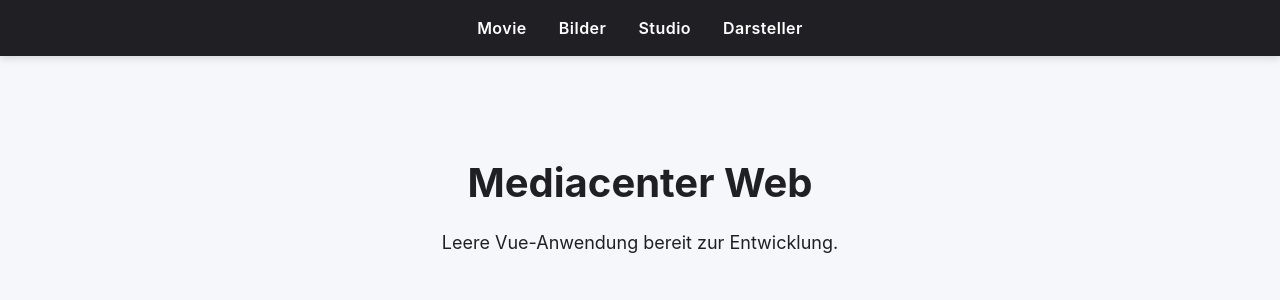
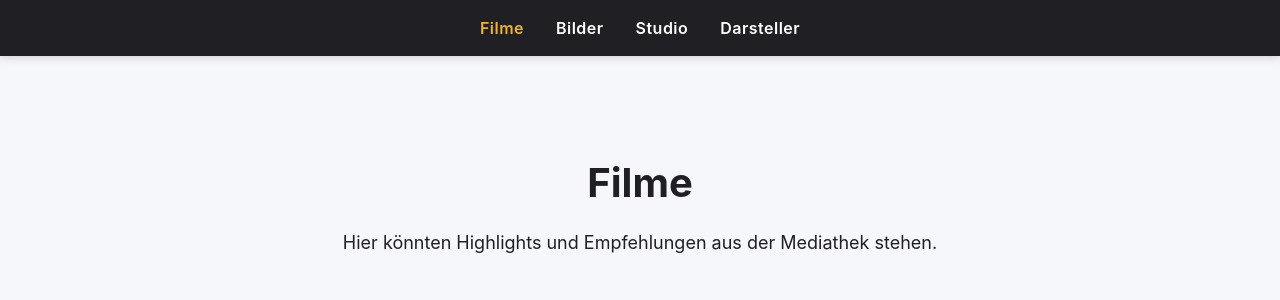
Before and after one commit to Amnoises/mediacenter-web, a Vue app: page /movies in a window 1280 px wide. Shown: the top 300 px of the page. Built offline with nearby package versions, Linux system fonts and the light colour scheme.

Commit message:
Add simple router with navigation component

```diff
--- a/src/App.vue
+++ b/src/App.vue
@@ -1,19 +1,15 @@
+<script setup lang="ts">
+import { RouterView } from './router'
+
+import TopNavigation from './components/TopNavigation.vue'
+</script>
+
 <template>
   <div class="app">
-    <nav class="top-nav">
-      <ul>
-        <li><a href="#movies">Movie</a></li>
-        <li><a href="#bilder">Bilder</a></li>
-        <li><a href="#studio">Studio</a></li>
-        <li><a href="#darsteller">Darsteller</a></li>
-      </ul>
-    </nav>
+    <TopNavigation />
 
     <main class="content">
-      <section>
-        <h1 id="movies">Mediacenter Web</h1>
-        <p>Leere Vue-Anwendung bereit zur Entwicklung.</p>
-      </section>
+      <RouterView />
     </main>
   </div>
 </template>
@@ -26,52 +22,7 @@
   color: #1f1f24;
 }
 
-.top-nav {
-  position: sticky;
-  top: 0;
-  z-index: 10;
-  background: #1f1f24;
-  color: #ffffff;
-  box-shadow: 0 2px 8px rgba(0, 0, 0, 0.15);
-}
-
-.top-nav ul {
-  display: flex;
-  align-items: center;
-  justify-content: center;
-  gap: 2rem;
-  margin: 0;
-  padding: 1rem 2rem;
-  list-style: none;
-}
-
-.top-nav a {
-  color: inherit;
-  text-decoration: none;
-  font-weight: 600;
-  letter-spacing: 0.03em;
-  transition: color 0.2s ease;
-}
-
-.top-nav a:hover,
-.top-nav a:focus-visible {
-  color: #f0b429;
-}
-
 .content {
-  display: grid;
-  place-items: center;
-  padding: 4rem 1.5rem;
-  text-align: center;
-}
-
-h1 {
-  font-size: 2.5rem;
-  margin-bottom: 1rem;
-}
-
-p {
-  font-size: 1.125rem;
-  margin: 0;
+  min-height: calc(100vh - 72px);
 }
 </style>
--- /dev/null
+++ b/src/components/TopNavigation.vue
@@ -0,0 +1,48 @@
+<template>
+  <nav class="top-nav">
+    <ul>
+      <li><RouterLink to="/movies">Filme</RouterLink></li>
+      <li><RouterLink to="/bilder">Bilder</RouterLink></li>
+      <li><RouterLink to="/studio">Studio</RouterLink></li>
+      <li><RouterLink to="/darsteller">Darsteller</RouterLink></li>
+    </ul>
+  </nav>
+</template>
+
+<style scoped>
+.top-nav {
+  position: sticky;
+  top: 0;
+  z-index: 10;
+  background: #1f1f24;
+  color: #ffffff;
+  box-shadow: 0 2px 8px rgba(0, 0, 0, 0.15);
+}
+
+.top-nav ul {
+  display: flex;
+  align-items: center;
+  justify-content: center;
+  gap: 2rem;
+  margin: 0;
+  padding: 1rem 2rem;
+  list-style: none;
+}
+
+.top-nav a {
+  color: inherit;
+  text-decoration: none;
+  font-weight: 600;
+  letter-spacing: 0.03em;
+  transition: color 0.2s ease;
+}
+
+.top-nav a.router-link-active {
+  color: #f0b429;
+}
+
+.top-nav a:hover,
+.top-nav a:focus-visible {
+  color: #f0b429;
+}
+</style>
--- a/src/main.ts
+++ b/src/main.ts
@@ -1,5 +1,6 @@
 import { createApp } from 'vue'
 import App from './App.vue'
+import router from './router'
 import './assets/main.css'
 
-createApp(App).mount('#app')
+createApp(App).use(router).mount('#app')
--- /dev/null
+++ b/src/router/index.ts
@@ -0,0 +1,254 @@
+import type { App, Component, ComputedRef } from 'vue'
+import { computed, defineComponent, h, inject, ref, shallowRef } from 'vue'
+
+type NavigationType = 'push' | 'replace' | 'pop'
+
+type AsyncComponent = () => Promise<{ default?: Component } | Component>
+
+type RouteRecord = {
+  path: string
+  name?: string
+  component?: Component | AsyncComponent
+  redirect?: string
+}
+
+type HistoryListener = (path: string, type: NavigationType) => void
+
+type History = {
+  location: () => string
+  push: (path: string) => void
+  replace: (path: string) => void
+  listen: (listener: HistoryListener) => void
+}
+
+const ROUTER_KEY = Symbol('router')
+
+function normalizePath(path: string) {
+  if (!path.startsWith('/')) {
+    return `/${path}`
+  }
+
+  return path
+}
+
+function createWebHistory(): History {
+  const listeners = new Set<HistoryListener>()
+
+  const getLocation = () => normalizePath(window.location.pathname || '/')
+
+  const notify = (type: NavigationType) => {
+    const path = getLocation()
+    listeners.forEach((listener) => listener(path, type))
+  }
+
+  window.addEventListener('popstate', () => notify('pop'))
+
+  return {
+    location: getLocation,
+    push(path) {
+      const normalized = normalizePath(path)
+      if (normalized === getLocation()) {
+        return
+      }
+
+      window.history.pushState({}, '', normalized)
+      notify('push')
+    },
+    replace(path) {
+      const normalized = normalizePath(path)
+      window.history.replaceState({}, '', normalized)
+      notify('replace')
+    },
+    listen(listener) {
+      listeners.add(listener)
+    },
+  }
+}
+
+type RouterOptions = {
+  history?: History
+  routes: RouteRecord[]
+}
+
+type Router = {
+  currentRoute: ComputedRef<{ path: string }>
+  currentComponent: ReturnType<typeof shallowRef<Component | null>>
+  push: (path: string) => void
+  replace: (path: string) => void
+  install: (app: App) => void
+}
+
+async function resolveComponent(component?: Component | AsyncComponent) {
+  if (!component) {
+    return null
+  }
+
+  if (typeof component === 'function') {
+    const resolved = await component()
+    if (typeof resolved === 'object' && 'default' in resolved && resolved.default) {
+      return resolved.default
+    }
+
+    return resolved as Component
+  }
+
+  return component
+}
+
+function createRouter(options: RouterOptions): Router {
+  const history = options.history ?? createWebHistory()
+  const routes = options.routes
+  const currentPath = ref(history.location())
+  const currentComponent = shallowRef<Component | null>(null)
+  let latestNavigationId = 0
+
+  const matchRoute = (path: string): RouteRecord | undefined =>
+    routes.find((route) => normalizePath(route.path) === normalizePath(path))
+
+  const applyRoute = async (path: string, type: NavigationType) => {
+    latestNavigationId += 1
+    const navigationId = latestNavigationId
+    let targetPath = normalizePath(path)
+    const record = matchRoute(targetPath)
+
+    if (record?.redirect) {
+      const redirectTarget = normalizePath(record.redirect)
+      if (redirectTarget === targetPath) {
+        return
+      }
+
+      if (type === 'replace' || type === 'pop') {
+        history.replace(redirectTarget)
+      } else {
+        history.push(redirectTarget)
+      }
+      return
+    }
+
+    currentPath.value = targetPath
+
+    const component = await resolveComponent(record?.component)
+
+    if (navigationId !== latestNavigationId) {
+      return
+    }
+
+    currentComponent.value = component
+  }
+
+  history.listen((path, type) => {
+    void applyRoute(path, type)
+  })
+
+  void applyRoute(currentPath.value, 'replace')
+
+  const router = {
+    currentRoute: computed(() => ({ path: currentPath.value })),
+    currentComponent,
+    push(path: string) {
+      history.push(path)
+    },
+    replace(path: string) {
+      history.replace(path)
+    },
+    install(app: App) {
+      app.provide(ROUTER_KEY, router)
+      app.component('RouterLink', RouterLink)
+      app.component('RouterView', RouterView)
+    },
+  }
+
+  return router
+}
+
+function useRouter(): Router {
+  const router = inject<Router>(ROUTER_KEY)
+  if (!router) {
+    throw new Error('Router instance is not available.')
+  }
+
+  return router
+}
+
+const RouterView = defineComponent({
+  name: 'RouterView',
+  setup() {
+    const router = useRouter()
+    return () => {
+      const component = router.currentComponent.value
+      return component ? h(component) : null
+    }
+  },
+})
+
+const RouterLink = defineComponent({
+  name: 'RouterLink',
+  props: {
+    to: {
+      type: String,
+      required: true,
+    },
+  },
+  setup(props, { slots }) {
+    const router = useRouter()
+    const isActive = computed(() => router.currentRoute.value.path === normalizePath(props.to))
+
+    const onClick = (event: MouseEvent) => {
+      if (event.defaultPrevented || event.button !== 0 || event.metaKey || event.ctrlKey) {
+        return
+      }
+
+      event.preventDefault()
+      if (!isActive.value) {
+        router.push(props.to)
+      }
+    }
+
+    return () =>
+      h(
+        'a',
+        {
+          href: normalizePath(props.to),
+          class: {
+            'router-link-active': isActive.value,
+          },
+          'aria-current': isActive.value ? 'page' : undefined,
+          onClick,
+        },
+        slots.default ? slots.default() : []
+      )
+  },
+})
+
+export { createRouter, createWebHistory, RouterLink, RouterView, useRouter }
+
+const router = createRouter({
+  routes: [
+    {
+      path: '/',
+      redirect: '/movies',
+    },
+    {
+      path: '/movies',
+      name: 'movies',
+      component: () => import('../views/MoviesView.vue'),
+    },
+    {
+      path: '/bilder',
+      name: 'bilder',
+      component: () => import('../views/BilderView.vue'),
+    },
+    {
+      path: '/studio',
+      name: 'studio',
+      component: () => import('../views/StudioView.vue'),
+    },
+    {
+      path: '/darsteller',
+      name: 'darsteller',
+      component: () => import('../views/DarstellerView.vue'),
+    },
+  ],
+})
+
+export default router
--- /dev/null
+++ b/src/views/BilderView.vue
@@ -0,0 +1,25 @@
+<template>
+  <section class="view">
+    <h1>Bilder</h1>
+    <p>Organisiere und entdecke Galerien deiner Lieblingsmomente.</p>
+  </section>
+</template>
+
+<style scoped>
+.view {
+  display: grid;
+  place-items: center;
+  padding: 4rem 1.5rem;
+  text-align: center;
+}
+
+h1 {
+  font-size: 2.5rem;
+  margin-bottom: 1rem;
+}
+
+p {
+  font-size: 1.125rem;
+  margin: 0;
+}
+</style>
--- /dev/null
+++ b/src/views/DarstellerView.vue
@@ -0,0 +1,25 @@
+<template>
+  <section class="view">
+    <h1>Darsteller</h1>
+    <p>Behalte Schauspielerinnen und Schauspieler sowie ihre Rollen im Blick.</p>
+  </section>
+</template>
+
+<style scoped>
+.view {
+  display: grid;
+  place-items: center;
+  padding: 4rem 1.5rem;
+  text-align: center;
+}
+
+h1 {
+  font-size: 2.5rem;
+  margin-bottom: 1rem;
+}
+
+p {
+  font-size: 1.125rem;
+  margin: 0;
+}
+</style>
--- /dev/null
+++ b/src/views/MoviesView.vue
@@ -0,0 +1,25 @@
+<template>
+  <section class="view">
+    <h1>Filme</h1>
+    <p>Hier könnten Highlights und Empfehlungen aus der Mediathek stehen.</p>
+  </section>
+</template>
+
+<style scoped>
+.view {
+  display: grid;
+  place-items: center;
+  padding: 4rem 1.5rem;
+  text-align: center;
+}
+
+h1 {
+  font-size: 2.5rem;
+  margin-bottom: 1rem;
+}
+
+p {
+  font-size: 1.125rem;
+  margin: 0;
+}
+</style>
--- /dev/null
+++ b/src/views/StudioView.vue
@@ -0,0 +1,25 @@
+<template>
+  <section class="view">
+    <h1>Studio</h1>
+    <p>Verwalte Produktionen, Projekte und neue Ideen an einem Ort.</p>
+  </section>
+</template>
+
+<style scoped>
+.view {
+  display: grid;
+  place-items: center;
+  padding: 4rem 1.5rem;
+  text-align: center;
+}
+
+h1 {
+  font-size: 2.5rem;
+  margin-bottom: 1rem;
+}
+
+p {
+  font-size: 1.125rem;
+  margin: 0;
+}
+</style>
```
